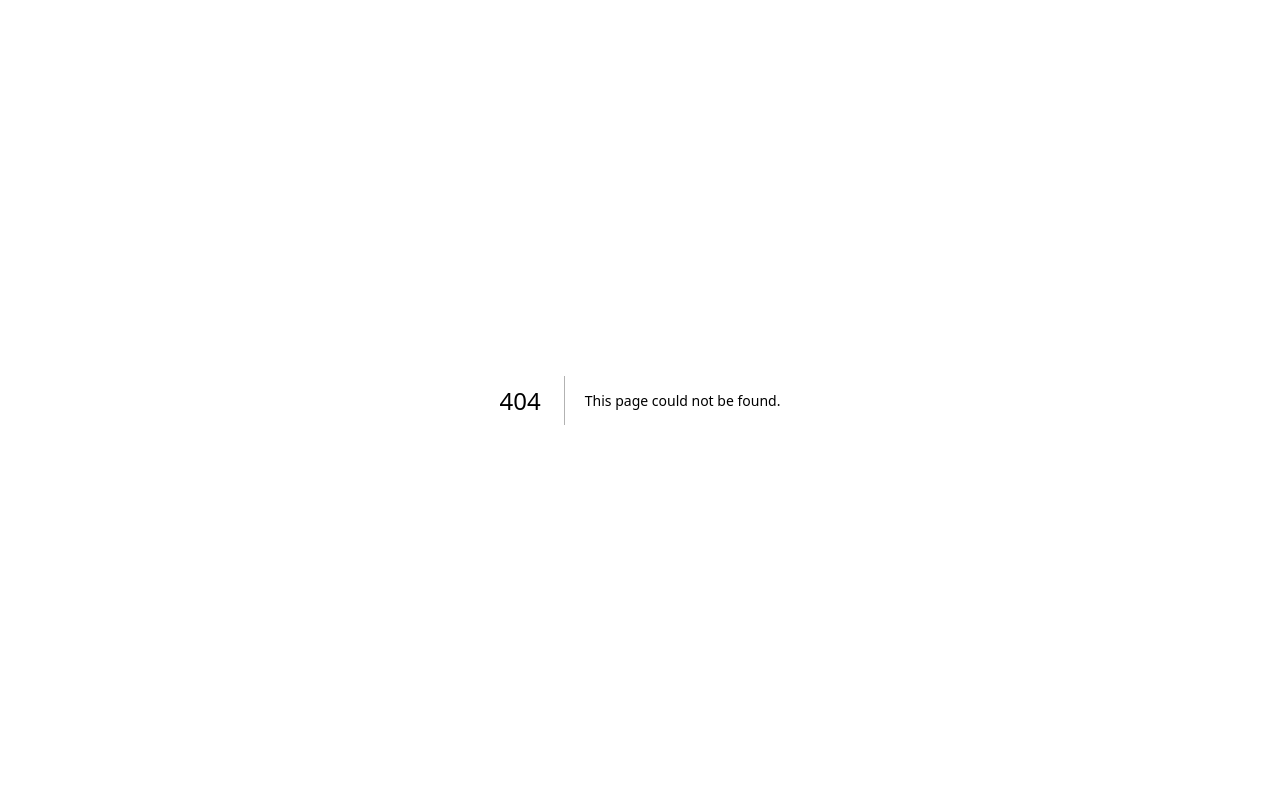
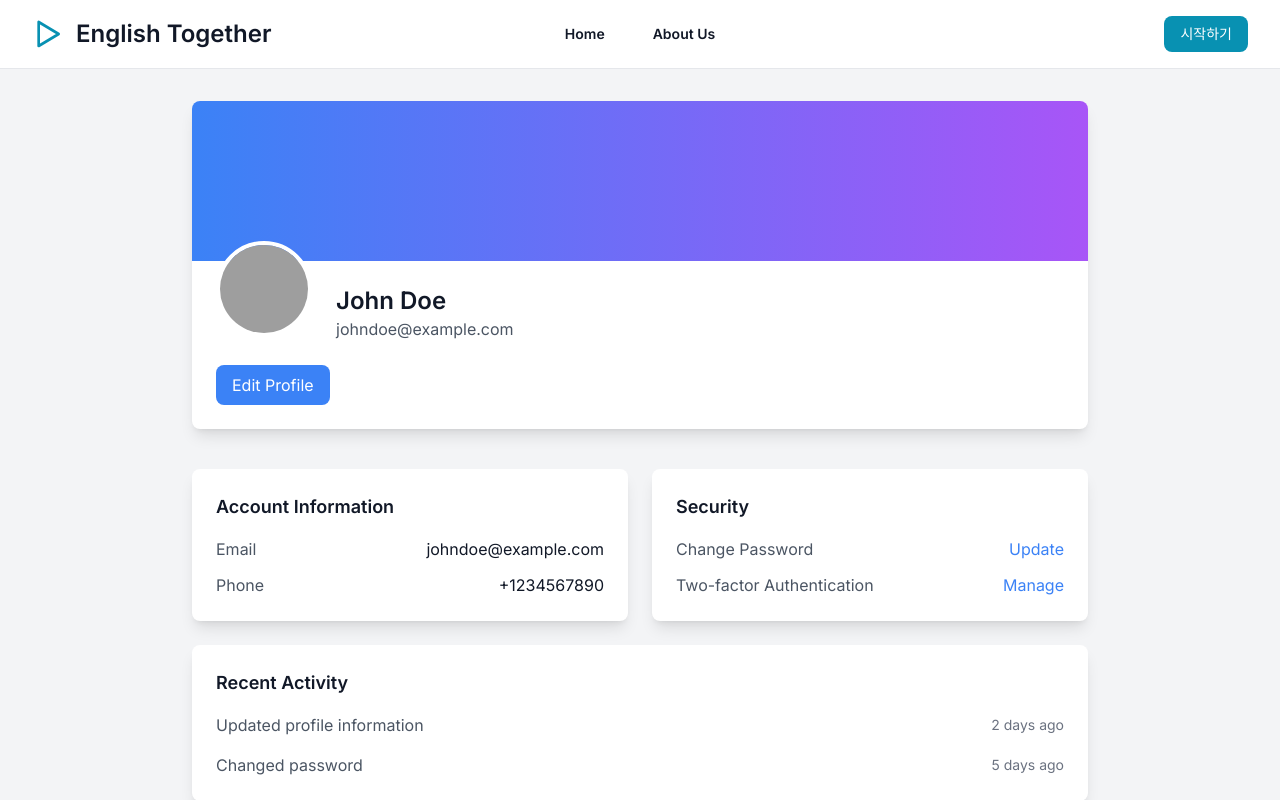
Before and after one commit to together-english/together-english-frontend, a Next.js app: page /mypage in a window 1280 px wide. Before the commit this address had no page. Shown: the top 800 px of the page. Built offline with nearby package versions, Linux system fonts and the light colour scheme; grey boxes are pictures that could not be loaded.

Commit message:
마이페이지 디자인 추가

```diff
--- /dev/null
+++ b/app/(with-nav)/mypage/page.tsx
@@ -0,0 +1,85 @@
+export default function myPage() {
+  return (
+    <div className="bg-gray-100 min-h-screen p-8">
+      {/* Profile Card */}
+      <div className="max-w-4xl mx-auto bg-white shadow-lg rounded-lg overflow-hidden">
+        <div className="bg-gradient-to-r from-blue-500 to-purple-500 h-40"></div>
+        <div className="p-6">
+          <div className="flex items-center">
+            <img
+              className="w-24 h-24 rounded-full border-4 border-white -mt-12"
+              src="/images/user-profile-pic.jpg"
+              alt="User profile"
+            />
+            <div className="ml-6">
+              <h1 className="text-2xl font-semibold text-gray-900">John Doe</h1>
+              <p className="text-gray-600">johndoe@example.com</p>
+            </div>
+          </div>
+          <div className="mt-6">
+            <button className="bg-blue-500 text-white px-4 py-2 rounded-lg hover:bg-blue-600">
+              Edit Profile
+            </button>
+          </div>
+        </div>
+      </div>
+
+      {/* Settings Section */}
+      <div className="mt-10 max-w-4xl mx-auto">
+        <div className="grid grid-cols-1 md:grid-cols-2 gap-6">
+          {/* Account Info */}
+          <div className="bg-white shadow-lg rounded-lg p-6">
+            <h2 className="text-lg font-semibold text-gray-900">Account Information</h2>
+            <ul className="mt-4 space-y-3">
+              <li className="flex justify-between">
+                <span className="text-gray-600">Email</span>
+                <span className="text-gray-900">johndoe@example.com</span>
+              </li>
+              <li className="flex justify-between">
+                <span className="text-gray-600">Phone</span>
+                <span className="text-gray-900">+1234567890</span>
+              </li>
+            </ul>
+          </div>
+
+          {/* Security Section */}
+          <div className="bg-white shadow-lg rounded-lg p-6">
+            <h2 className="text-lg font-semibold text-gray-900">Security</h2>
+            <ul className="mt-4 space-y-3">
+              <li className="flex justify-between">
+                <span className="text-gray-600">Change Password</span>
+                <button className="text-blue-500 hover:text-blue-700">Update</button>
+              </li>
+              <li className="flex justify-between">
+                <span className="text-gray-600">Two-factor Authentication</span>
+                <button className="text-blue-500 hover:text-blue-700">Manage</button>
+              </li>
+            </ul>
+          </div>
+
+          {/* Recent Activity */}
+          <div className="bg-white shadow-lg rounded-lg p-6 col-span-full">
+            <h2 className="text-lg font-semibold text-gray-900">Recent Activity</h2>
+            <ul className="mt-4 space-y-4">
+              <li className="flex justify-between items-center">
+                <span className="text-gray-600">Updated profile information</span>
+                <span className="text-gray-500 text-sm">2 days ago</span>
+              </li>
+              <li className="flex justify-between items-center">
+                <span className="text-gray-600">Changed password</span>
+                <span className="text-gray-500 text-sm">5 days ago</span>
+              </li>
+            </ul>
+          </div>
+        </div>
+      </div>
+
+      {/* Logout Button */}
+      <div className="mt-12 max-w-4xl mx-auto text-right">
+        <button className="bg-red-500 text-white px-6 py-2 rounded-lg hover:bg-red-600">
+          Log Out
+        </button>
+      </div>
+    </div>
+  )
+}
```
